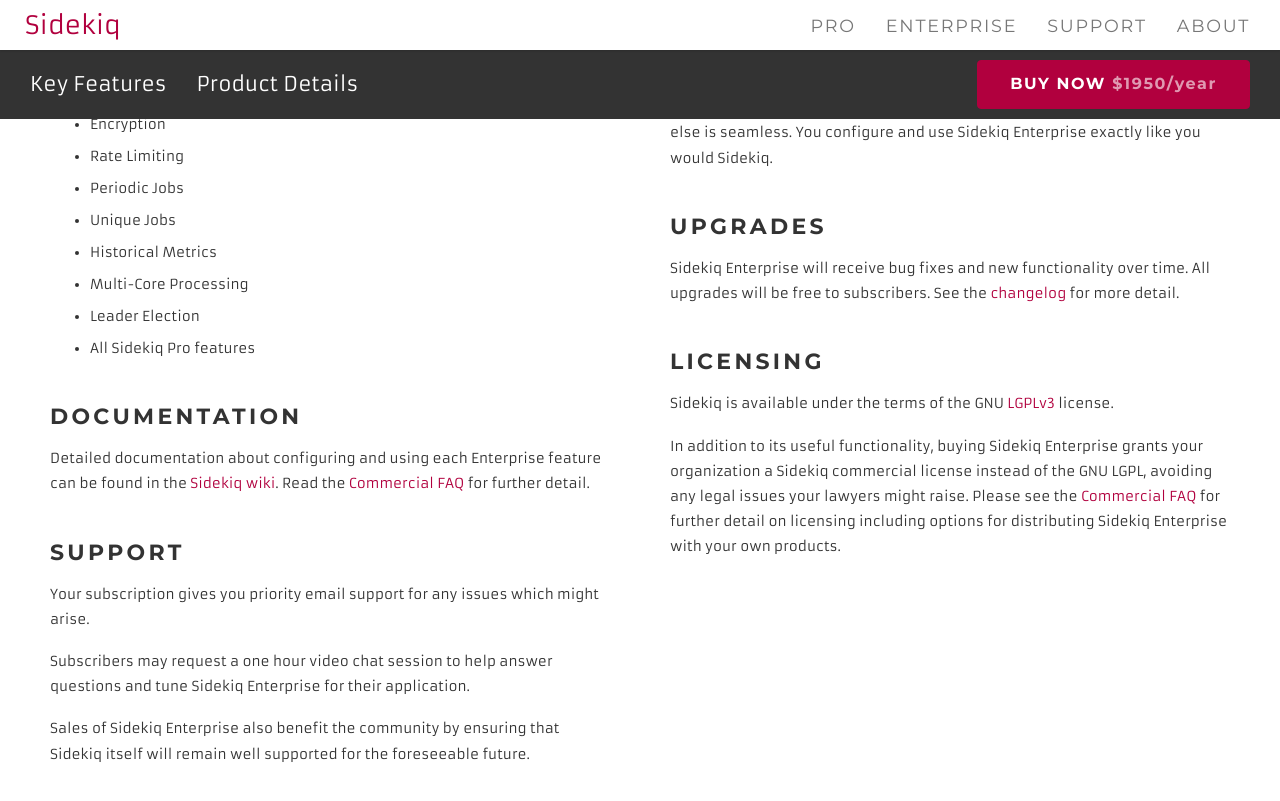
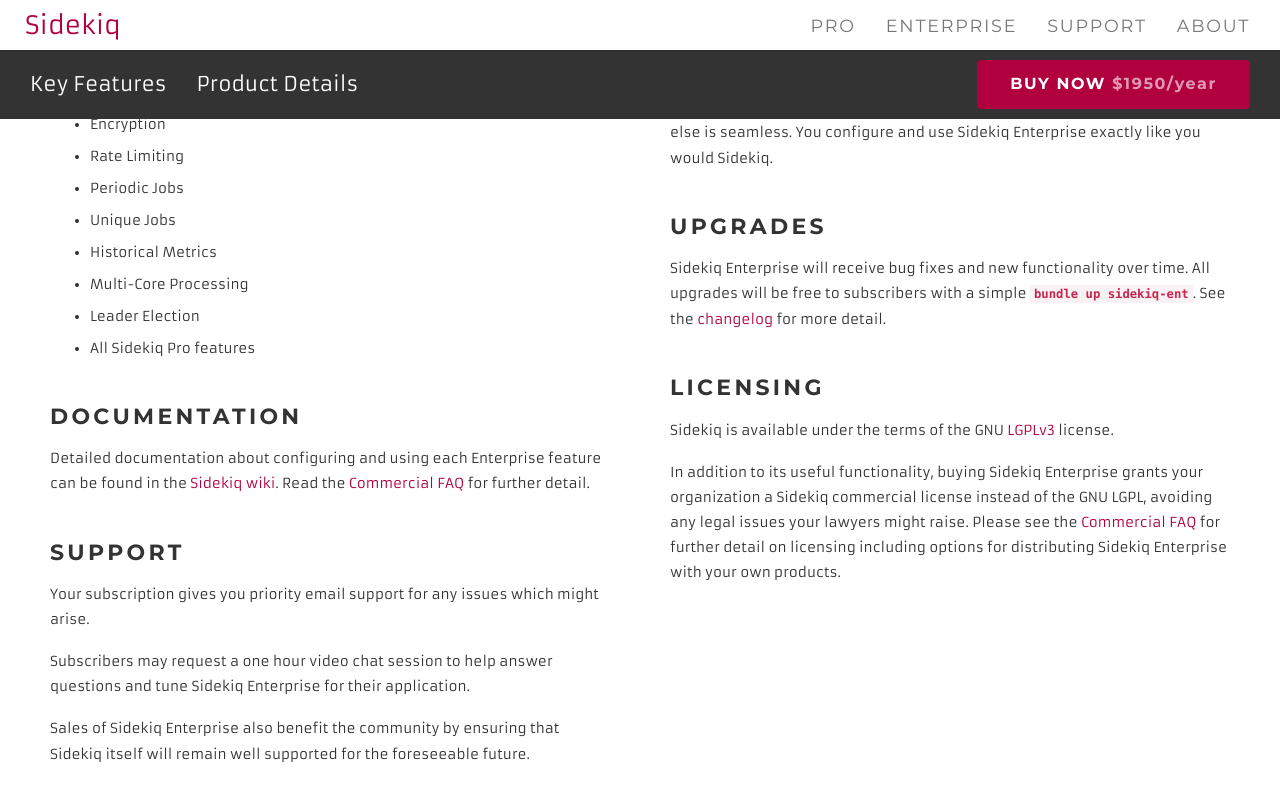
Before and after one commit to gurusoftware007/Sidekiq, a Jekyll site: the page built from products/enterprise.html, in a window 1280 px wide and 900 px high, scrolled down 1934 px. Shown: the top 801 px of the window. Built offline with Jekyll 4.4.1, drawn with Linux system fonts in a browser that asks for light colours.

Commit message:
bundle up\!

```diff
--- a/products/enterprise.html
+++ b/products/enterprise.html
@@ -106,7 +106,7 @@ layout: default
         Enterprise exactly like you would Sidekiq.</p>
       <h3>Upgrades</h3>
       <p>Sidekiq Enterprise will receive bug fixes and new functionality over time. All upgrades will be free
-        to subscribers. See the <a target="_blank"
+        to subscribers with a simple <code>bundle up sidekiq-ent</code>. See the <a target="_blank"
                                    href="https://github.com/mperham/sidekiq/blob/master/Ent-Changes.md">changelog</a>
         for more detail.</p>
       <h3>Licensing</h3>
--- a/products/pro.html
+++ b/products/pro.html
@@ -112,7 +112,7 @@ layout: default
         critical email updates, even if employees leave the company.</p>
       <h3>Upgrades</h3>
       <p>Sidekiq Pro will receive bug fixes and new functionality over time. All upgrades will be free to
-        customers with a simple <code>bundle update sidekiq-pro</code>. See the <a target="_blank"
+        subscribers with a simple <code>bundle up sidekiq-pro</code>. See the <a target="_blank"
                                                                                    href="https://github.com/mperham/sidekiq/blob/master/Pro-Changes.md">changelog</a>
         for more detail.</p>
       <h3>Licensing</h3>
```
